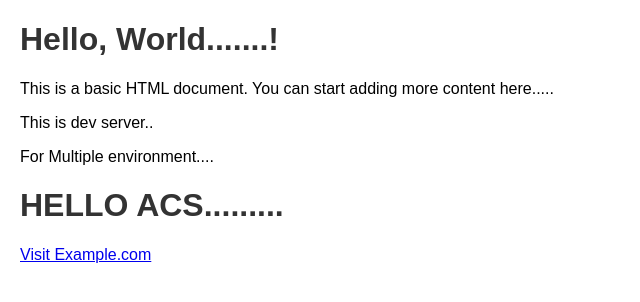
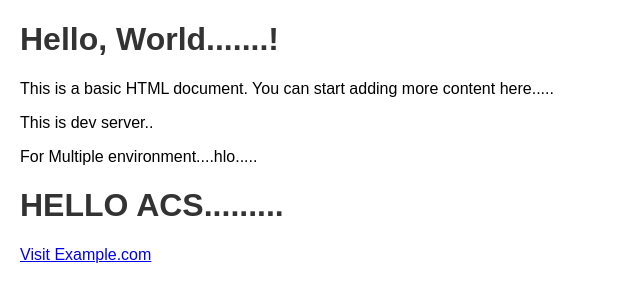
Before and after one commit to magesh-do/git-learn, a plain HTML site: page index.html in a window 1280 px wide. Shown: the full height of the page, 0-640 px from the left. Drawn offline with Linux system fonts and the light colour scheme.

Commit message:
Update index.html

```diff
--- a/index.html
+++ b/index.html
@@ -19,7 +19,7 @@
     <h1>Hello, World.......!</h1>
     <p>This is a basic HTML document. You can start adding more content here.....</p>
     <p>This is dev server..</p>
-    <p>For Multiple environment....</p>
+    <p>For Multiple environment....hlo.....</p>
     <h1>HELLO ACS.........</h1>
     <a href="https://www.example.com" target="_blank">Visit Example.com</a>
 </body>
```
